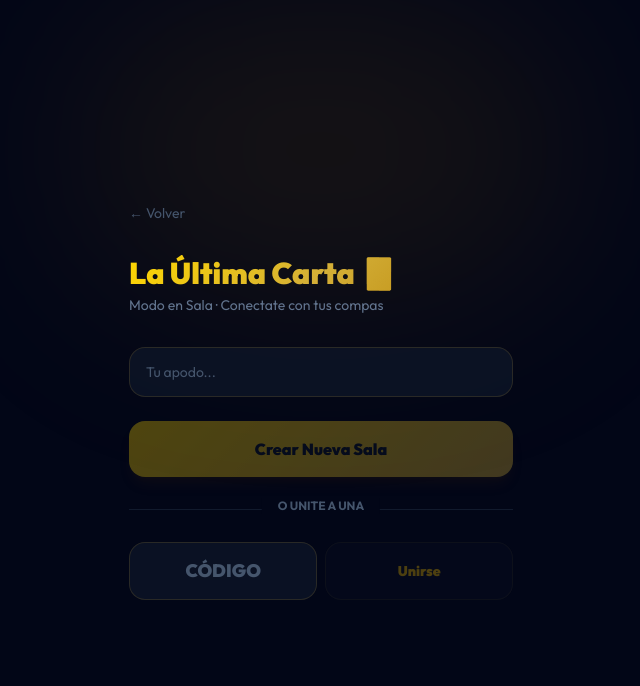
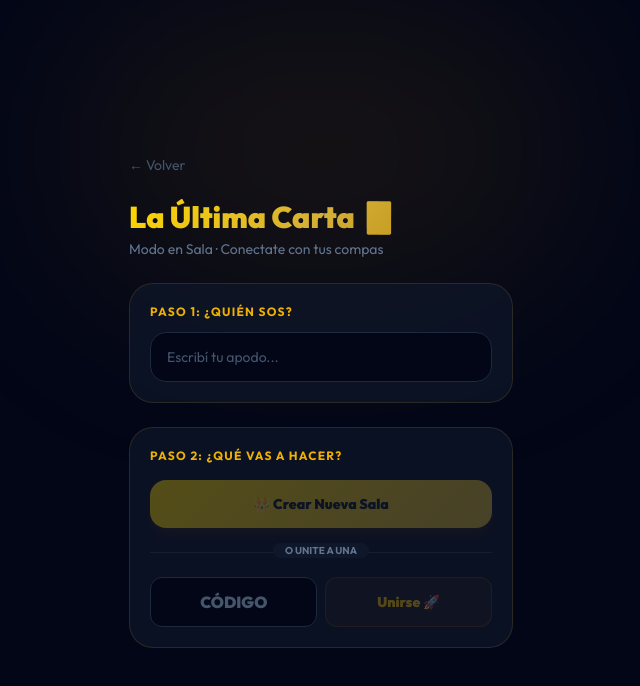
Before and after one commit to DENGO1106/As-bajo-la-manga, a Next.js app: page /jugar/osc/sala in a window 1280 px wide. Shown: the top 686 px of the page, without its empty margins (319-959 px from the left). Built offline with nearby package versions, Linux system fonts and the light colour scheme.

Commit message:
feat: permitir a cada jugador tirar su propia carta en su turno

```diff
--- a/src/components/SalaClient.jsx
+++ b/src/components/SalaClient.jsx
@@ -81,27 +81,6 @@ export default function SalaClient({ cartas, titulo, modo }) {
   // -----------------------------------------------------
   // 2. COMUNICACIÓN (Host <-> Jugadores)
   // -----------------------------------------------------
-  const manejarMensajeHost = useCallback((conn, data) => {
-    if (data.tipo === 'unirse') {
-      setJugadores(prev => {
-        const nuevos = [...prev, { id: conn.peer, apodo: data.apodo, esHost: false }];
-        // Avisar a todos la nueva lista
-        connListRef.current.forEach(c => c.send({ tipo: 'lista_jugadores', jugadores: nuevos }));
-        return nuevos;
-      });
-    }
-  }, []);
-
-  const manejarMensajeJugador = useCallback((data) => {
-    if (data.tipo === 'lista_jugadores') setJugadores(data.jugadores);
-    if (data.tipo === 'inicio_juego') setFase('jugando');
-    if (data.tipo === 'nueva_carta') {
-      setCartaActual(data.carta);
-      setTurnoIdx(data.turnoIdx);
-      setAnimKey(k => k + 1);
-    }
-  }, []);
-
   // -----------------------------------------------------
   // 3. LÓGICA DE JUEGO (Solo el Host la ejecuta)
   // -----------------------------------------------------
@@ -115,8 +94,14 @@ export default function SalaClient({ cartas, titulo, modo }) {
     setFase('jugando');
   };
 
-  const tirarCarta = () => {
-    if (!esHost) return;
+  // Usamos referencias para evitar problemas con callbacks
+  const turnoRef = useRef(0);
+  useEffect(() => { turnoRef.current = turnoIdx; }, [turnoIdx]);
+  const jugadoresRef = useRef([]);
+  useEffect(() => { jugadoresRef.current = jugadores; }, [jugadores]);
+
+  const tirarCarta = useCallback(() => {
+    // La logica ahora usa barajaRef
     const carta = barajaRef.current[indexRef.current % barajaRef.current.length];
     indexRef.current += 1;
 
@@ -124,18 +109,39 @@ export default function SalaClient({ cartas, titulo, modo }) {
     setAnimKey(k => k + 1);
 
     // Avisar a todos
-    connListRef.current.forEach(c => c.send({ tipo: 'nueva_carta', carta, turnoIdx }));
-  };
+    connListRef.current.forEach(c => c.send({ tipo: 'nueva_carta', carta, turnoIdx: turnoRef.current }));
+  }, []);
 
-  const siguienteTurno = () => {
-    if (!esHost) return;
-    const nuevoTurno = (turnoIdx + 1) % jugadores.length;
+  const siguienteTurno = useCallback(() => {
+    const nuevoTurno = (turnoRef.current + 1) % jugadoresRef.current.length;
     setTurnoIdx(nuevoTurno);
     setCartaActual(null);
 
     // Avisar a todos
     connListRef.current.forEach(c => c.send({ tipo: 'nueva_carta', carta: null, turnoIdx: nuevoTurno }));
-  };
+  }, []);
+
+  const manejarMensajeHost = useCallback((conn, data) => {
+    if (data.tipo === 'unirse') {
+      setJugadores(prev => {
+        const nuevos = [...prev, { id: conn.peer, apodo: data.apodo, esHost: false }];
+        connListRef.current.forEach(c => c.send({ tipo: 'lista_jugadores', jugadores: nuevos }));
+        return nuevos;
+      });
+    }
+    if (data.tipo === 'accion_tirar') tirarCarta();
+    if (data.tipo === 'accion_siguiente') siguienteTurno();
+  }, [tirarCarta, siguienteTurno]);
+
+  const manejarMensajeJugador = useCallback((data) => {
+    if (data.tipo === 'lista_jugadores') setJugadores(data.jugadores);
+    if (data.tipo === 'inicio_juego') setFase('jugando');
+    if (data.tipo === 'nueva_carta') {
+      setCartaActual(data.carta);
+      setTurnoIdx(data.turnoIdx);
+      setAnimKey(k => k + 1);
+    }
+  }, []);
 
   const jugadorActual = jugadores[turnoIdx]?.apodo || '';
   const esMiTurno = jugadores[turnoIdx]?.id === peer?.id;
@@ -155,31 +161,39 @@ export default function SalaClient({ cartas, titulo, modo }) {
           <div className="absolute top-0 left-1/2 -translate-x-1/2 w-[500px] h-[300px] bg-yellow-600/10 rounded-full blur-[100px]"></div>
         </div>
         <div className="max-w-sm w-full z-10 animate-fade-in">
-          <Link href="/" className="inline-flex items-center gap-2 text-slate-600 hover:text-slate-400 text-sm mb-8 transition-colors">← Volver</Link>
+          <Link href="/" className="inline-flex items-center gap-2 text-slate-600 hover:text-slate-400 text-sm mb-6 transition-colors">← Volver</Link>
           <h2 className="text-3xl font-black gradient-gold mb-1">{titulo}</h2>
-          <p className="text-slate-500 text-sm mb-8">Modo en Sala · Conectate con tus compas</p>
+          <p className="text-slate-500 text-sm mb-6">Modo en Sala · Conectate con tus compas</p>
 
           {error && <div className="bg-red-900/30 border border-red-500/30 text-red-400 p-3 rounded-xl mb-6 text-sm text-center font-bold">{error}</div>}
 
+          {/* Paso 1: Apodo (Global) */}
+          <div className="glass p-5 rounded-3xl mb-6 border-yellow-600/20">
+            <label className="block text-xs font-bold text-yellow-500 uppercase tracking-widest mb-3">Paso 1: ¿Quién sos?</label>
             <input
               type="text"
               maxLength={15}
-            placeholder="Tu apodo..."
+              placeholder="Escribí tu apodo..."
               value={apodo}
               onChange={e => setApodo(e.target.value)}
-            className="w-full glass text-white px-4 py-3.5 rounded-2xl focus:outline-none focus:border-yellow-600/40 transition-all text-sm placeholder:text-slate-600 mb-6"
+              className="w-full bg-[#020617] border border-slate-800 text-white px-4 py-3.5 rounded-2xl focus:outline-none focus:border-yellow-600/40 transition-all text-sm placeholder:text-slate-600"
             />
+          </div>
+
+          {/* Paso 2: Acción */}
+          <div className="glass p-5 rounded-3xl border-yellow-600/20">
+            <label className="block text-xs font-bold text-yellow-500 uppercase tracking-widest mb-4">Paso 2: ¿Qué vas a hacer?</label>
 
             <button
               onClick={() => conectar(true)}
               disabled={!apodo.trim()}
-            className="w-full bg-gold text-slate-900 font-black py-4 rounded-2xl text-base disabled:opacity-30 active:scale-95 transition-all shadow-lg shadow-yellow-900/30 mb-8"
+              className="w-full bg-gold text-slate-900 font-black py-3.5 rounded-2xl text-sm disabled:opacity-30 active:scale-95 transition-all shadow-lg shadow-yellow-900/30 mb-6"
             >
-            Crear Nueva Sala
+              👑 Crear Nueva Sala
             </button>
 
-          <div className="relative border-t border-slate-800/60 mb-8">
-            <span className="absolute left-1/2 -translate-x-1/2 -top-3 bg-[#020617] px-4 text-xs font-bold text-slate-600">O UNITE A UNA</span>
+            <div className="relative border-t border-slate-800/60 mb-6">
+              <span className="absolute left-1/2 -translate-x-1/2 -top-2.5 bg-[#0f172a] px-3 text-[10px] font-bold text-slate-500 rounded-full">O UNITE A UNA</span>
             </div>
 
             <div className="flex gap-2">
@@ -189,15 +203,16 @@ export default function SalaClient({ cartas, titulo, modo }) {
                 placeholder="CÓDIGO"
                 value={codigoSala}
                 onChange={e => setCodigoSala(e.target.value.toUpperCase())}
-              className="w-1/2 glass text-center font-black text-white px-4 py-3.5 rounded-2xl focus:outline-none focus:border-yellow-600/40 transition-all text-lg placeholder:text-slate-600"
+                className="w-1/2 bg-[#020617] border border-slate-800 text-center font-black text-white px-4 py-3 rounded-xl focus:outline-none focus:border-yellow-600/40 transition-all text-base placeholder:text-slate-600"
               />
               <button
                 onClick={() => conectar(false)}
                 disabled={!apodo.trim() || codigoSala.length !== 4}
-              className="w-1/2 glass text-yellow-400 border-yellow-600/30 font-black py-3.5 rounded-2xl text-sm disabled:opacity-30 active:scale-95 transition-all hover:bg-yellow-900/20"
+                className="w-1/2 bg-yellow-900/20 text-yellow-400 border border-yellow-600/30 font-black py-3 rounded-xl text-sm disabled:opacity-30 active:scale-95 transition-all hover:bg-yellow-900/40"
               >
-              Unirse
+                Unirse 🚀
               </button>
+            </div>
           </div>
         </div>
       </main>
@@ -281,20 +296,26 @@ export default function SalaClient({ cartas, titulo, modo }) {
       </div>
 
       <div className="flex flex-col gap-3 w-full max-w-[300px] z-10">
-        {esHost ? (
-          !cartaActual ? (
-            <button onClick={tirarCarta} className="w-full bg-gold text-slate-900 font-black text-lg py-4 rounded-2xl shadow-lg shadow-yellow-900/30 active:scale-95 transition-all">
-              🎲 Tirar Carta
+        {!cartaActual ? (
+          (esHost || esMiTurno) ? (
+            <button onClick={() => esHost ? tirarCarta() : hostConnRef.current?.send({ tipo: 'accion_tirar' })} className="w-full bg-gold text-slate-900 font-black text-lg py-4 rounded-2xl shadow-lg shadow-yellow-900/30 active:scale-95 transition-all">
+              🎲 {esMiTurno ? 'Tirar Carta' : 'Forzar Carta'}
             </button>
           ) : (
-            <button onClick={siguienteTurno} className="w-full glass text-white font-black text-base py-4 rounded-2xl active:scale-95 transition-all">
-              Siguiente turno →
-            </button>
+            <div className="glass py-4 text-center rounded-2xl text-sm font-bold text-slate-500">
+              Esperando a {jugadorActual}...
+            </div>
           )
         ) : (
+          (esHost || esMiTurno) ? (
+            <button onClick={() => esHost ? siguienteTurno() : hostConnRef.current?.send({ tipo: 'accion_siguiente' })} className="w-full glass text-white font-black text-base py-4 rounded-2xl active:scale-95 transition-all">
+              {esMiTurno ? 'Siguiente turno →' : 'Forzar Siguiente →'}
+            </button>
+          ) : (
             <div className="glass py-4 text-center rounded-2xl text-sm font-bold text-slate-500">
-            {esMiTurno ? '¡El host sacará tu carta!' : 'Solo el host controla las cartas'}
+              Turno de {jugadorActual}
             </div>
+          )
         )}
       </div>
 
```
Lines whose indentation alone changed are shown as unchanged.
